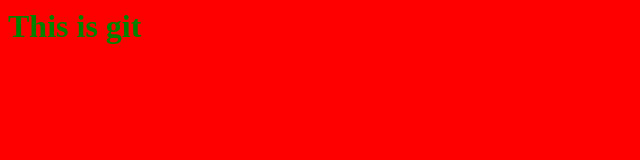
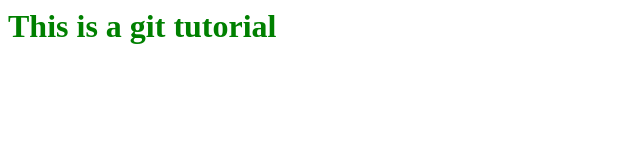
Before and after one commit to singhamit4/aws-projects, a plain HTML site: page index.html in a window 1280 px wide. Shown: the whole page, without its empty margins (0-640 px from the left). Drawn offline with Linux system fonts and the light colour scheme.

Commit message:
bhcolor and h1 is changed

```diff
--- a/index.html
+++ b/index.html
@@ -1,7 +1,7 @@
 <html>
-	<body bgcolor=red text=green
+	<body bgcolor=white text=green
 		<marquee>
-		<H1>This is git</H1>
+		<H1>This is a git tutorial</H1>
 		</marquee>
 	</body>
 </html>
```
